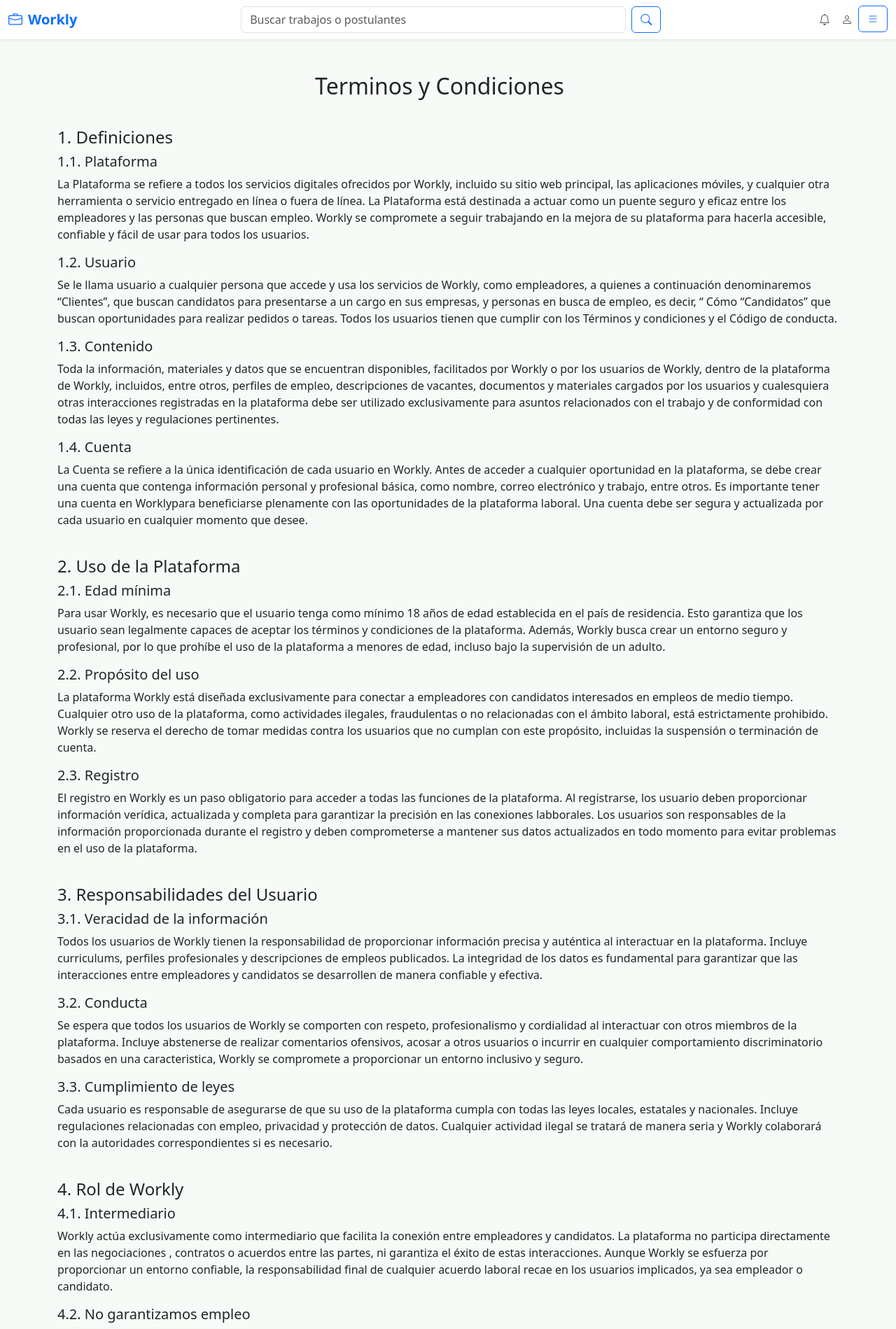
After one commit to AlexanderTL0343/SC502_3C2024_MN_G1, a PHP site: page /terminos.php in a window 1280 px wide. The commit adds this page. Shown: the top 1899 px of the page at 70% size. Run offline with PHP 8.4, Linux system fonts and the light colour scheme; some libraries are stand-ins or nearby versions.

Commit message:
Footer
Enlaces de footer listos: Contacto, Sobre Nosotros, Terminos de Uso y Politica

```diff
--- a/views/assets/fragmentos/footer.php
+++ b/views/assets/fragmentos/footer.php
@@ -10,9 +10,9 @@
                 <div class="col-md-8">
                     <ul class="nav justify-content-center justify-content-md-end">
                         <li class="nav-item"><a href="./about.php" class="nav-link px-2 text-muted">Sobre nosotros</a></li>
-                        <li class="nav-item"><a href="#" class="nav-link px-2 text-muted">Términos de uso</a></li>
-                        <li class="nav-item"><a href="#" class="nav-link px-2 text-muted">Política de privacidad</a></li>
-                        <li class="nav-item"><a href="#" class="nav-link px-2 text-muted">Contacto</a></li>
+                        <li class="nav-item"><a href="./terminos.php" class="nav-link px-2 text-muted">Términos de uso</a></li>
+                        <li class="nav-item"><a href="./privacy.php" class="nav-link px-2 text-muted">Política de privacidad</a></li>
+                        <li class="nav-item"><a href="./acontact.php" class="nav-link px-2 text-muted">Contacto</a></li>
                     </ul>
                 </div>
             </div>
--- /dev/null
+++ b/views/assets/fragmentos/losterminos.php
@@ -0,0 +1,96 @@
+<section class="py-3 py-md-5">
+  <div class="container">
+    <div class="row gy-3 gy-md-4 gy-lg-0">
+    <div class="row justify-content-xl-center text-center">
+        <div>
+            <h2 class="mb-3 ">Terminos y Condiciones</h2>
+        </div>
+    </div>
+
+      <div data-bs-spy="scroll" data-bs-target="#navbar-example3" data-bs-offset="0" tabindex="0" class="col-md-13 overflow-auto">
+        <br>
+        <h4 id="item-1">1. Definiciones</h4>
+        <h5 id="item-1-1">1.1. Plataforma</h5>
+        <p>La Plataforma se refiere a todos los servicios digitales ofrecidos por Workly, incluido su sitio web principal, las aplicaciones móviles, y cualquier otra herramienta o servicio entregado en línea o fuera de línea. La Plataforma está destinada a actuar como un puente seguro y eficaz entre los empleadores y las personas que buscan empleo. Workly se compromete a seguir trabajando en la mejora de su plataforma para hacerla accesible, confiable y fácil de usar para todos los usuarios.</p>
+        <h5 id="item-1-2">1.2. Usuario</h5>
+        <p>Se le llama usuario a cualquier persona que accede y usa los servicios de Workly, como empleadores, a quienes a continuación denominaremos “Clientes”, que buscan candidatos para presentarse a un cargo en sus empresas, y personas en busca de empleo, es decir, “ Cómo “Candidatos” que buscan oportunidades para realizar pedidos o tareas. Todos los usuarios tienen que cumplir con los Términos y condiciones y el Código de conducta.</p>
+        <h5 id="item-1-3">1.3. Contenido</h5>
+        <p>Toda la información, materiales y datos que se encuentran disponibles, facilitados por Workly o por los usuarios de Workly, dentro de la plataforma de Workly, incluidos, entre otros, perfiles de empleo, descripciones de vacantes, documentos y materiales cargados por los usuarios y cualesquiera otras interacciones registradas en la plataforma debe ser utilizado exclusivamente para asuntos relacionados con el trabajo y de conformidad con todas las leyes y regulaciones pertinentes.</p>
+        <h5 id="item-1-4">1.4. Cuenta</h5>
+        <p>La Cuenta se refiere a la única identificación de cada usuario en Workly. Antes de acceder a cualquier oportunidad en la plataforma, se debe crear una cuenta que contenga información personal y profesional básica, como nombre, correo electrónico y trabajo, entre otros. Es importante tener una cuenta en Worklypara beneficiarse plenamente con las oportunidades de la plataforma laboral. Una cuenta debe ser segura y actualizada por cada usuario en cualquier momento que desee.</p>
+        <br>
+        <h4 id="item-2">2. Uso de la Plataforma</h4>
+        <h5 id="item-2-1">2.1. Edad mínima</h5>
+        <p>Para usar Workly, es necesario que el usuario tenga como mínimo 18 años de edad establecida en el país de residencia. Esto garantiza que los usuario sean legalmente capaces de aceptar los términos y condiciones de la plataforma. Además, Workly busca crear un entorno seguro y profesional, por lo que prohíbe el uso de la plataforma a menores de edad, incluso bajo la supervisión de un adulto.</p>
+        <h5 id="item-2-2">2.2. Propósito del uso</h5>
+        <p>La plataforma Workly está diseñada exclusivamente para conectar a empleadores con candidatos interesados en empleos de medio tiempo. Cualquier otro uso de la plataforma, como actividades ilegales, fraudulentas o no relacionadas con el ámbito laboral, está estrictamente prohibido. Workly se reserva el derecho de tomar medidas contra los usuarios que no cumplan con este propósito, incluidas la suspensión o terminación de cuenta.</p>
+        <h5 id="item-2-3">2.3. Registro</h5>
+        <p>El registro en Workly es un paso obligatorio para acceder a todas las funciones de la plataforma. Al registrarse, los usuario deben proporcionar información verídica, actualizada y completa para garantizar la precisión en las conexiones labborales. Los usuarios son responsables de la información proporcionada durante el registro y deben comprometerse a mantener sus datos actualizados en todo momento para evitar problemas en el uso de la plataforma.</p>
+        <br>
+        <h4 id="item-3">3. Responsabilidades del Usuario</h4>
+        <h5 id="item-3-1">3.1. Veracidad de la información</h5>
+        <p>Todos los usuarios de Workly tienen la responsabilidad de proporcionar información precisa y auténtica al interactuar en la plataforma. Incluye curriculums, perfiles profesionales y descripciones de empleos publicados. La integridad de los datos es fundamental para garantizar que las interacciones entre empleadores y candidatos se desarrollen de manera confiable y efectiva.</p>
+        <h5 id="item-3-2">3.2. Conducta</h5>
+        <p>Se espera que todos los usuarios de Workly se comporten con respeto, profesionalismo y cordialidad al interactuar con otros miembros de la plataforma. Incluye abstenerse de realizar comentarios ofensivos, acosar a otros usuarios o incurrir en cualquier comportamiento discriminatorio basados en una caracteristica, Workly se compromete a proporcionar un entorno inclusivo y seguro.</p>
+        <h5 id="item-3-2">3.3. Cumplimiento de leyes</h5>
+        <p>Cada usuario es responsable de asegurarse de que su uso de la plataforma cumpla con todas las leyes locales, estatales y nacionales. Incluye regulaciones relacionadas con empleo, privacidad y protección de datos. Cualquier actividad ilegal se tratará de manera seria y Workly colaborará con la autoridades correspondientes si es necesario.</p>
+        <br>
+        <h4 id="item-4">4. Rol de Workly</h4>
+        <h5 id="item-4-1">4.1. Intermediario</h5>
+        <p>Workly actúa exclusivamente como intermediario que facilita la conexión entre empleadores y candidatos. La plataforma no participa directamente en las negociaciones , contratos o acuerdos entre las partes, ni garantiza el éxito de estas interacciones. Aunque Workly se esfuerza por proporcionar un entorno confiable, la responsabilidad final de cualquier acuerdo laboral recae en los usuarios implicados, ya sea empleador o candidato.</p>
+        <h5 id="item-4-2">4.2. No garantizamos empleo</h5>
+        <p>La misión de Workly es conectar a candidatos con empleadores de manera eficiente. Sin embargo, la plataforma no puede garantizar que todos usuarios encontrarán empleo o que las vacantes publicadas cubrirán las expectativas de los candidatos. El éxito en el uso de la plataforma depende de multiples factores, incluyendo la disponibilidad de empleos, la idoneidad del candidato y las decisiones del empleador.</p>
+        <h5 id="item-4-3">4.3. Verificación</h5>
+        <p>Aunque Workly implementa esfuerzos razonables para verificar la autenticidad de los perfiles en la plataforma, no puede garantizar que toda la información proporcionada por los usuarios sea precisa o verificada. Por lo tanto, se recomienda a los usuarios que realicen sus propias investigaciones y verificaciones antes de tomar decisiones importantes.</p>
+        <br>
+        <h4 id="item-5">5. Política de Pagos</h4>
+        <h5 id="item-5-1">5.1. Cargos</h5>
+        <p>Los servicios básicos de Workly están diseñados para ser accesibles a todos los usuarios de forma gratuita. Sin embargo, algunos servicios avanzados o funciones premium pueden requerir el pago de tarifas específicas. Estas tarifas permiten a Workly mantener y mejorar la plataforma, ofreciendo mejores herramientas y beneficios tanto para empleadores como para candidatos.</p>
+        <h5 id="item-5-2">5.2. Métodos de pago</h5>
+        <p>Workly acepta una variedad de métodos de pago, como tarjetas de crédito y débito, así como otros sistemas electrónicos que se detallan en la plataforma. Todos los pagos realizados a través de Workly están sujetos a estrictas medidas de seguridad paraa proteger la información financiera de los usuarios. Se recomienda a los usuarios verificar los métodos disponibles y asegurarse de que sus datos sean correctos antes de realizar transacciones.</p>
+        <h5 id="item-5-3">5.3. Política de reembolso</h5>
+        <p>En general, los pagos realizados a Workly no son reembolsables, excepto cuando la ley lo exija o en situaciones excepcionales claramente específicadas en los términos de uso. Los usuarios deben revisar cuidadosamente los servicios contratados antes de realizar un pago. En caso de disputas relacionadas con tarifas, Workly trabajará para ofrecer una resolución justa.</p>
+        <br>
+        <h4 id="item-6">6. Propiedad Intelectual</h4>
+        <h5 id="item-6-1">6.1. Contenido de Workly</h5>
+        <p>Todo el contenido proporcionado por Workly es propiedad interectual de la plataforma y está protegido por leyes de derechos de autor y propiedad interectual. Los usuarios no tienen permitido copiar, modificar o distribuir este contenido sin la actualización previa y por escrito de Workly.</p>
+        <h5 id="item-6-2">6.2. Licencia limitada</h5>
+        <p>Al registrarse en Workly, los usuarios reciben una licencia limitada, no transferible y revocable para utilizar la plataforma con fines personales o profesionales relacionados con la búsqueda u oferta de empleo. Esta licencia no otorga a los usuarios ningún derecho sobre el código fuente, algoritmoa o cualquier otor componente interno de la plataforma</p>
+        <h5 id="item-6-3">6.3. Contenido de los usuarios</h5>
+        <p>Los usuarios conservan los derechos sobre cualquier contenido que carguen en la plataforma, como curriculums o descripciones de empleos. Sin embargo, al utilizar Workly, otorgan a la plataforma una licencia global, no exclusiva y gratuita para usar dicho contenido con el propósito de operar y mejorar los servicios.</p>
+        <br>
+        <h4 id="item-7">7. Limitación de Responsabilidad</h4>
+        <h5 id="item-7-1">7.1. Sin garantías</h5>
+        <p>Workly proporciona su plataforma sin garantizar resultados específicos en términos económicos o financieros. No se asegura que los usuarios obtengan beneficios monetarios como ingresos garantizados, empleo asegurado o retornos por el uso de la plataforma, los resultados financieros dependen de las interacciones entre empleadores y candidatos.</p>
+        <h5 id="item-7-2">7.2. Exclusión de responsabilidad</h5>
+        <p>Workly no se hace responsable por los daños directos, indirectos, incidentales o consecuencias derivados del uso de la plataforma. Incluye a la perdida de datos, ingresos o reputación causada por el uso o incapacidad de usar nuestros servicios. Los usuarios asumen la responsabilidad total de las decisiones que toman al interactuar con otros usuarios o al utilizar la información disponible en la plataforma.</p>
+        <h5 id="item-7-3">7.3. Fuerza mayor</h5>
+        <p>Workly proporciona su plataforma bajo el principio de disponibilidad. Esto significa que no garantiza que el servicio funcione sin interrupciones, sea completamente seguro o libre de errores técnicos. Aunque se trabaje de forma constante para mantener la estabilidad de la plataforma, existirán factores externos como problemas de red, actualizaciones de software o eventos imprevistos que pueden afectar temporalmente el acceso o rendimiento del servicio.</p>
+        <br>
+        <h4 id="item-8">8. Suspensión y Terminación</h4>
+        <h5 id="item-8-1">8.1. Suspensión</h5>
+        <p>Workly se reserva el derechos de suspender temporalmente el acceso a la plataforma a aquellos usuarios que violen los términos establecidos, incluyendo la publicación de información falsa, conducta inapropiada o uso indebido de los servicios. Esta medida busca proteger a la comunidad de Workly y garantizar un entorno seguro y profesional.</p>
+        <h5 id="item-8-2">8.2. Terminación</h5>
+        <p>En casos de incumplimiento severo, Workly se reserva el derecho de terminar permanentemente la cuenta del usuario. Incluye el uso reiterado de la plataforma para fines ilegales, incumplimiento continuo de las normas o la falta de cooperación para resolver conflictos relacionados a su uso.</p>
+        <h5 id="item-8-3">8.3. Efectos de la terminación</h5>
+        <p>Despues de la terminación de la cuenta, el usuario perderá el acceso a todos los servicios de la plataforma, como el perfil, historial y cualquier información almacenada en Workly. En algunos casos, Workly puede conservar cierta información del usuario por motivos legales o de seguridad, conforme lo permita la ley.</p>
+        <br>
+        <h4 id="item-9">9. Resolución de Disputas</h4>
+        <h5 id="item-9-1">9.1. Negociación</h5>
+        <p>Workly fomenta que los usuarios resuelvan cualquier disputa de manera directa y amistosa antes de buscar soluciones formales. Una comunicación más abierta y respetuosa puede prevenir conflictos mayores y promover más confianza. Los usuarios involucrados en disputas deben hacer todo lo posible por dialogar y llegar a un acuerdo mutuamente beneficioso.</p>
+        <h5 id="item-9-2">9.2. Jurisdicción</h5>
+        <p>En caso de que una disputa no se resuelva mediante negociaciones, esta estará sujeta a las leyes de Costa Rica y deberá ser resuelta ante los tribunales de este país. Workly prioriza la transparencia y cumple con las regulaciones ilegales locales para garantizar procesos justos y equitativos para todas las partes involucradas.</p>
+        <h5 id="item-9-3">9.3. Mediación</h5>
+        <p>En caso de disputas, las partes pueden optar por la mediación antes de iniciar acciones legales.</p>
+        <br>
+        <h4 id="item-10">10. Cambios a los Términos</h4>
+        <p>Workly se reserva el derecho de modificar estos Términos en cualquier momento. Te notificaremos sobre cambios importantes<br>
+        a través de la plataforma o por correo electrónico. Al continuar usando Workly después de que los cambios entren en vigor,<br>
+        aceptas los Términos actualizados.</p>
+        </div>
+        </div>
+        </div>
+      </div>
+    </div>
+  </div>
+</section>
--- /dev/null
+++ b/views/terminos.php
@@ -0,0 +1,12 @@
+<!DOCTYPE html>
+<html lang="es">
+<?php include ("./assets/fragmentos/head.php");?>
+<body>
+    <?php include ("./assets/fragmentos/header.php"); ?>
+
+    <?php include ("./assets/fragmentos/losterminos.php"); ?>
+
+    <?php include ("./assets/fragmentos/footer.php"); ?>
+</body>
+    <?php include ("./assets/fragmentos/scripts.php"); ?>
+</html>
```
Also changed, not shown: views/acontact.php (added, +12 -0 lines), views/assets/fragmentos/contact.php (added, +45 -0 lines), views/assets/fragmentos/politicap.php (added, +78 -0 lines), views/privacy.php (added, +12 -0 lines), views/assets/imgs/Facebook.png (added), views/assets/imgs/Instagram.png (added), 1 other file.
